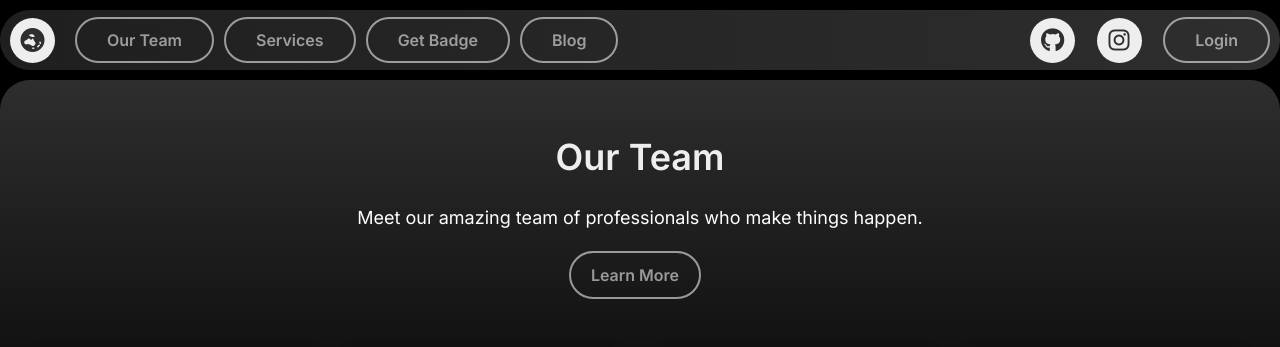
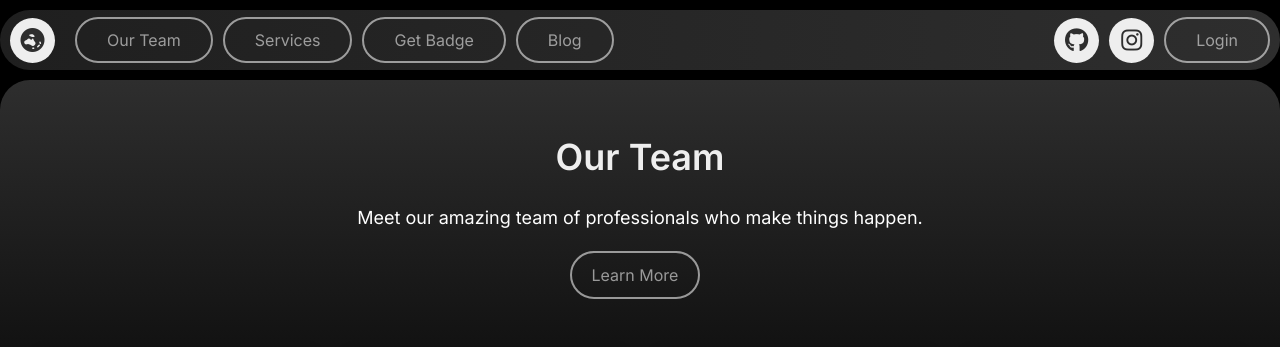
Before and after one commit to Project-Eco-Track/Eco-Track, a Next.js app: page /about in a window 1280 px wide. Shown: the top 347 px of the page. Built offline with nearby package versions, Linux system fonts and the light colour scheme.

Commit message:
Nav-Bar: Minor deisgn tweeks

```diff
--- a/components/Button/Button.scss
+++ b/components/Button/Button.scss
@@ -14,7 +14,6 @@
 
   cursor: pointer;
   text-decoration: none;
-  font-weight: 600;
   user-select: none;
   opacity: 60%;
   outline: none;
@@ -34,7 +33,7 @@
   height: 45px;
   width: 45px;
   border-radius: 50%;
-  margin: 0px;
+  margin-right: 10px;
   display: flex;
   justify-content: center;
   align-items: center;
--- a/components/NavBar/NavBar.scss
+++ b/components/NavBar/NavBar.scss
@@ -65,7 +65,7 @@ nav {
     }
 
     .nav-right {
-      width: 250px;
+      width: fit-content;
       display: flex;
       align-items: center;
       justify-content: space-between;
```
